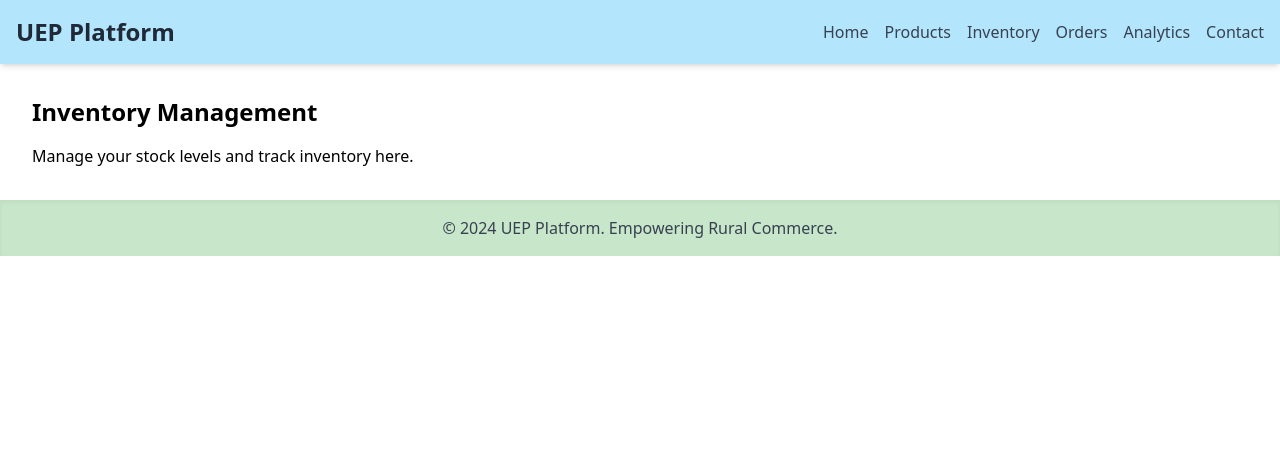
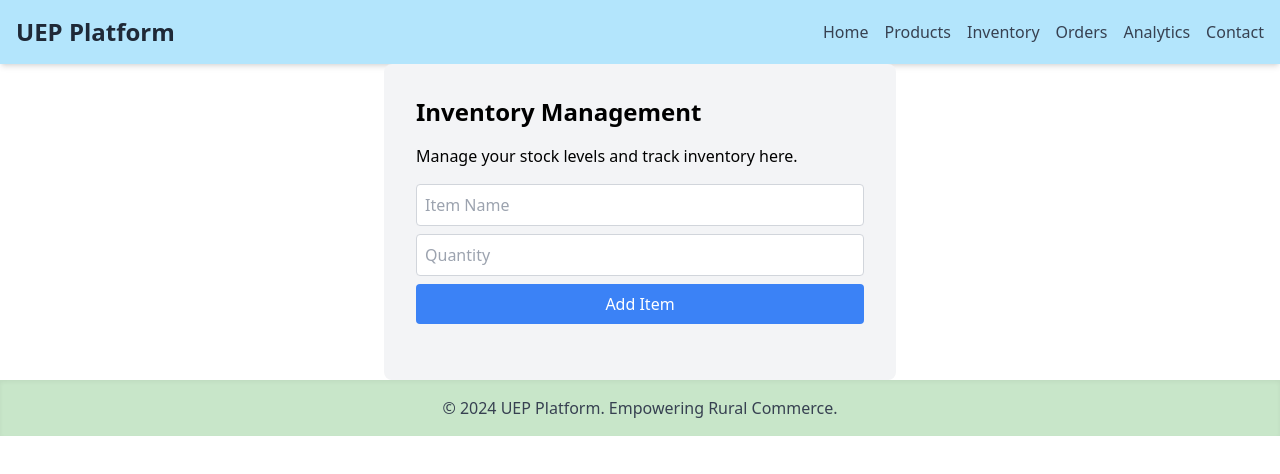
Before and after one commit to badu01/rural_commerce, a React (Create React App) app: page /inventory in a window 1280 px wide. Shown: the top 474 px of the page. Built offline with nearby package versions, Linux system fonts and the light colour scheme.

Commit message:
Update InventoryManagement.jsx

```diff
--- a/src/pages/InventoryManagement.jsx
+++ b/src/pages/InventoryManagement.jsx
@@ -1,8 +1,80 @@
+import React, { useState } from 'react';
+
 function InventoryManagement() {
+  const [inventory, setInventory] = useState([]);
+  const [newItem, setNewItem] = useState({ name: '', quantity: '' });
+
+  // Handle input changes for new item
+  const handleInputChange = (e) => {
+    const { name, value } = e.target;
+    setNewItem({ ...newItem, [name]: value });
+  };
+
+  // Add new item to the inventory list
+  const handleAddItem = () => {
+    if (newItem.name && newItem.quantity) {
+      setInventory([...inventory, { ...newItem, id: Date.now() }]);
+      setNewItem({ name: '', quantity: '' });
+    }
+  };
+
+  // Update quantity for a specific item
+  const handleUpdateQuantity = (id, newQuantity) => {
+    setInventory(
+      inventory.map(item =>
+        item.id === id ? { ...item, quantity: newQuantity } : item
+      )
+    );
+  };
+
   return (
-      <div className="p-8">
+    <div className="p-8 bg-gray-100 rounded-lg max-w-lg mx-auto">
       <h2 className="text-2xl font-bold mb-4">Inventory Management</h2>
       <p>Manage your stock levels and track inventory here.</p>
+
+      {/* Add Item Form */}
+      <div className="my-4">
+        <input
+          type="text"
+          name="name"
+          placeholder="Item Name"
+          value={newItem.name}
+          onChange={handleInputChange}
+          className="w-full p-2 mb-2 border border-gray-300 rounded"
+        />
+        <input
+          type="number"
+          name="quantity"
+          placeholder="Quantity"
+          value={newItem.quantity}
+          onChange={handleInputChange}
+          className="w-full p-2 mb-2 border border-gray-300 rounded"
+        />
+        <button
+          onClick={handleAddItem}
+          className="w-full bg-blue-500 text-white py-2 rounded"
+        >
+          Add Item
+        </button>
+      </div>
+
+      {/* Inventory List */}
+      <ul className="mt-6 space-y-4">
+        {inventory.map(item => (
+          <li key={item.id} className="bg-white p-4 rounded shadow">
+            <div className="flex justify-between items-center">
+              <span className="font-semibold">{item.name}</span>
+              <span>Quantity: {item.quantity}</span>
+            </div>
+            <input
+              type="number"
+              placeholder="Update Quantity"
+              onChange={(e) => handleUpdateQuantity(item.id, e.target.value)}
+              className="mt-2 w-full p-2 border border-gray-300 rounded"
+            />
+          </li>
+        ))}
+      </ul>
     </div>
   );
 }
```
Lines whose indentation alone changed are shown as unchanged.
